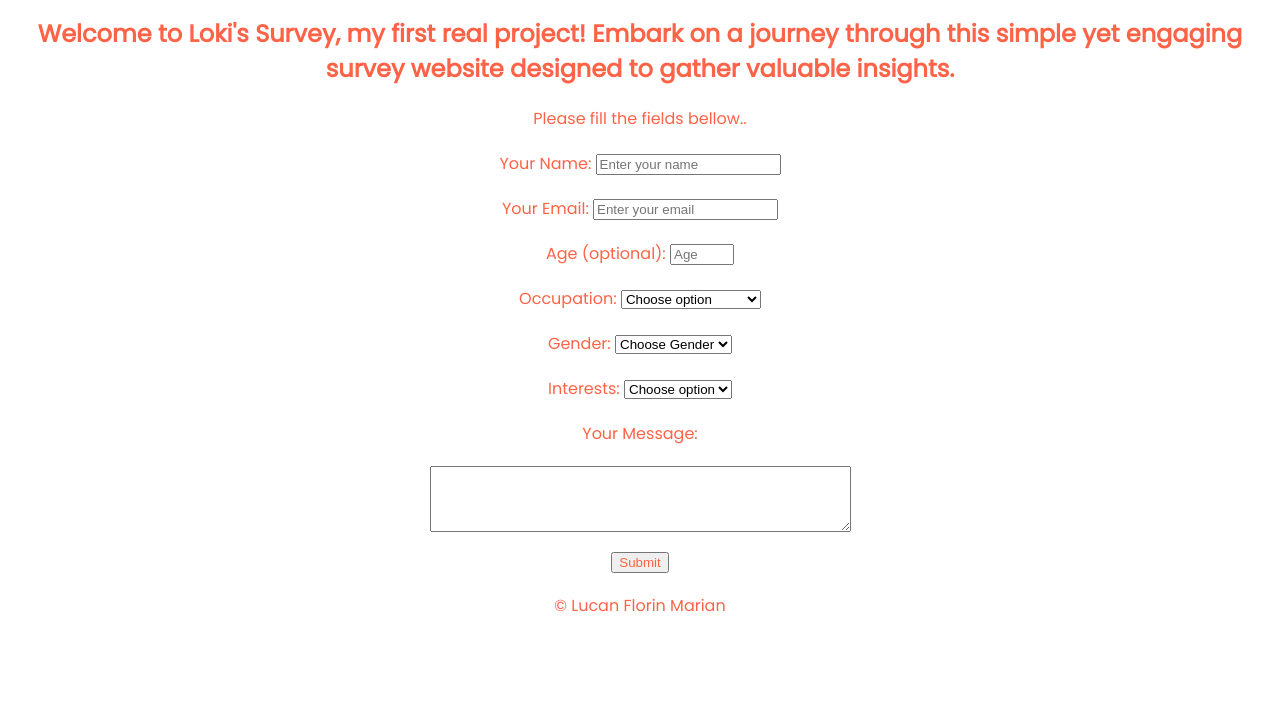
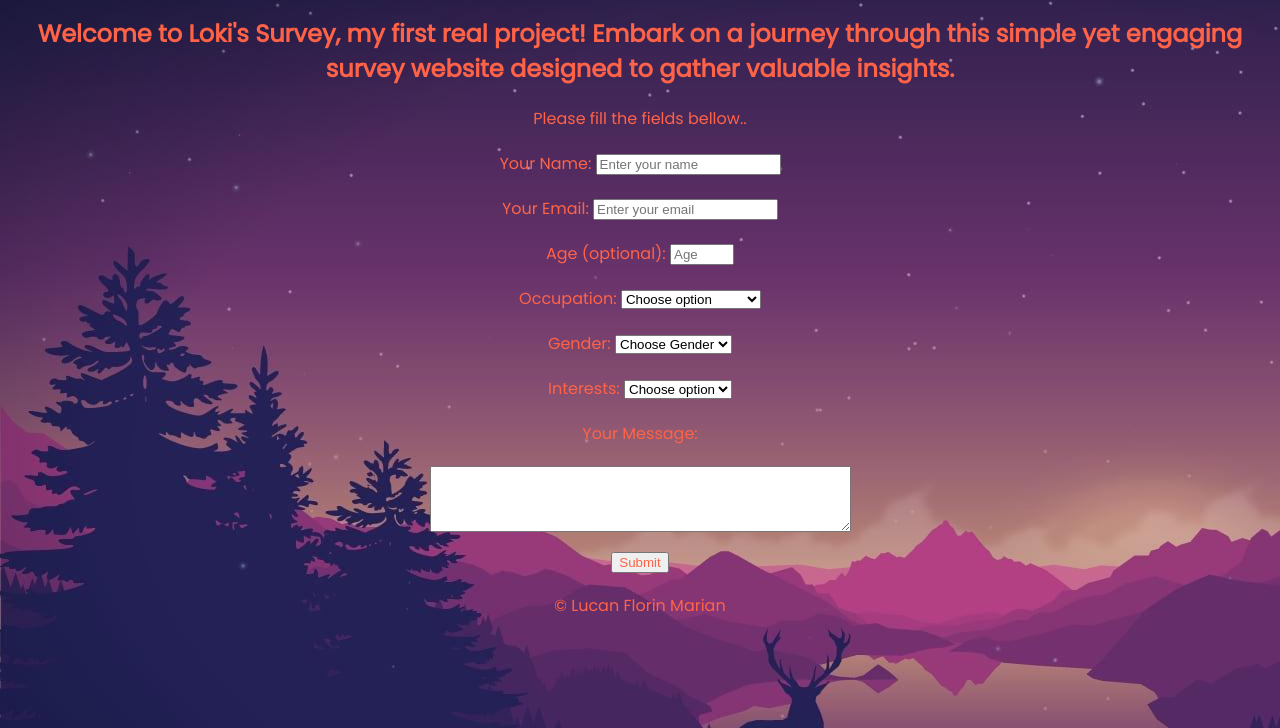
Before and after one commit to LucanF/Survey, a plain HTML site: page index.html in a window 1280 px wide. Shown: the part 72-800 px from the top of the page. Drawn offline with Linux system fonts and the light colour scheme.

Commit message:
Update style.css

```diff
--- a/style.css
+++ b/style.css
@@ -17,5 +17,5 @@ h1, h2, p, #name-label, #email-label, label, #message, #submit {
 
 
   body {
-    background-image: url('./assets/HKBVfx5.jpeg')
+    background-image: url('HKBVfx5.jpeg')
 }
```
